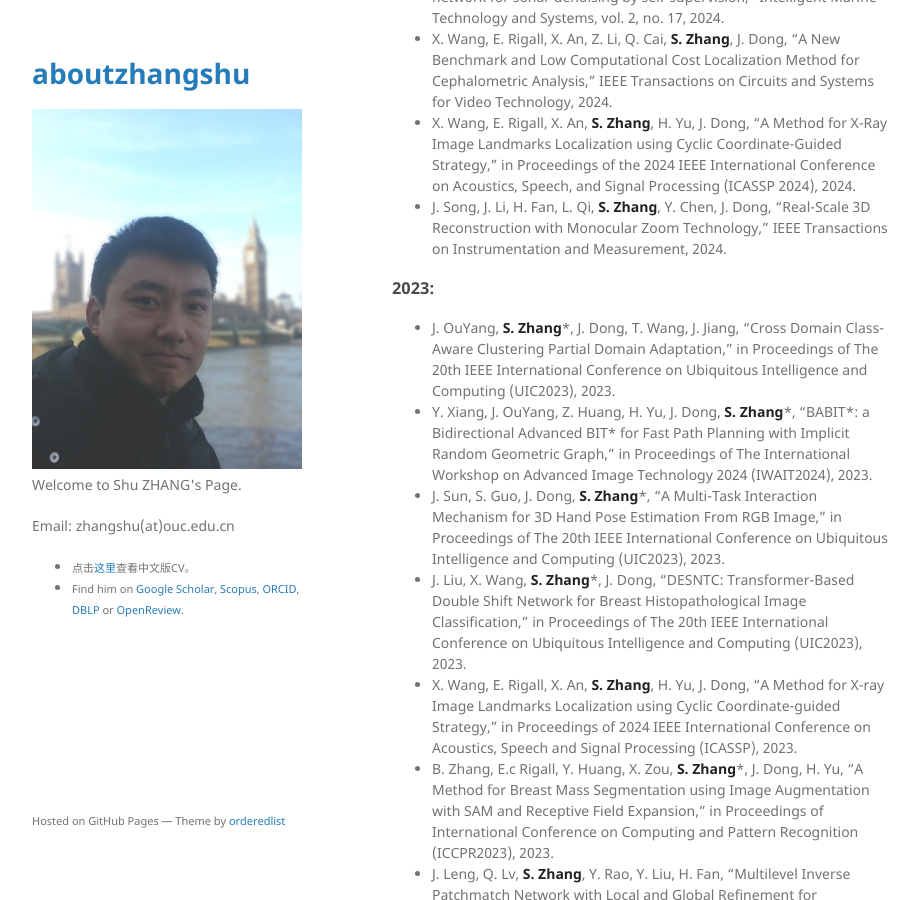
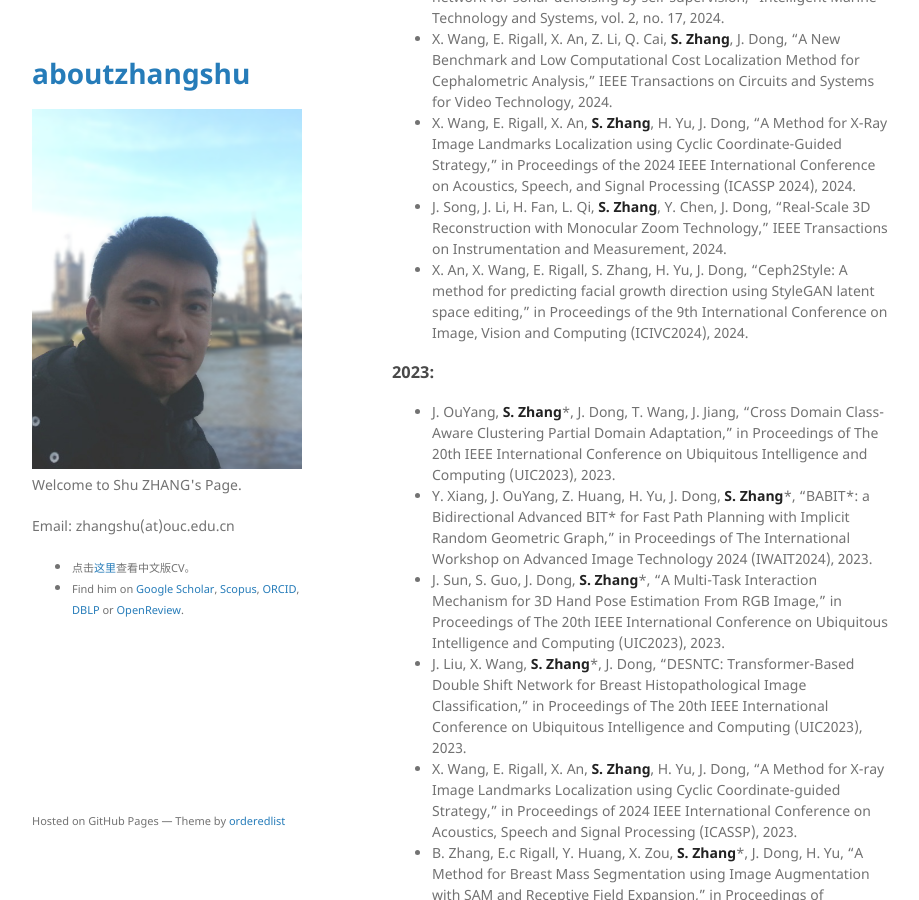
Before and after one commit to jackyspeed/aboutzhangshu, a Jekyll site: the page built from index.md, in a window 1280 px wide and 900 px high, scrolled down 1991 px. Shown: the whole window, without its empty margins (178-1097 px from the left). Built offline with Jekyll 4.4.1, drawn with Linux system fonts in a browser that asks for light colours; our own code applies the rules of GitHub Pages for plain Markdown files.

Commit message:
Update index.md

```diff
--- a/index.md
+++ b/index.md
@@ -71,6 +71,7 @@ Shu Zhang is currently an Associate Professor and Postgraduate supervisor at Oce
 - X. Wang, E. Rigall, X. An, Z. Li, Q. Cai, **S. Zhang**, J. Dong, "A New Benchmark and Low Computational Cost Localization Method for Cephalometric Analysis," IEEE Transactions on Circuits and Systems for Video Technology, 2024.
 - X. Wang, E. Rigall, X. An, **S. Zhang**, H. Yu, J. Dong, "A Method for X-Ray Image Landmarks Localization using Cyclic Coordinate-Guided Strategy," in Proceedings of the 2024 IEEE International Conference on Acoustics, Speech, and Signal Processing (ICASSP 2024), 2024.
 - J. Song, J. Li, H. Fan, L. Qi, **S. Zhang**, Y. Chen, J. Dong, "Real-Scale 3D Reconstruction with Monocular Zoom Technology," IEEE Transactions on Instrumentation and Measurement, 2024.
+- X. An, X. Wang, E. Rigall, S. Zhang, H. Yu, J. Dong, "Ceph2Style: A method for predicting facial growth direction using StyleGAN latent space editing," in Proceedings of the 9th International Conference on Image, Vision and Computing (ICIVC2024), 2024.
 
 ### 2023:
 
```
